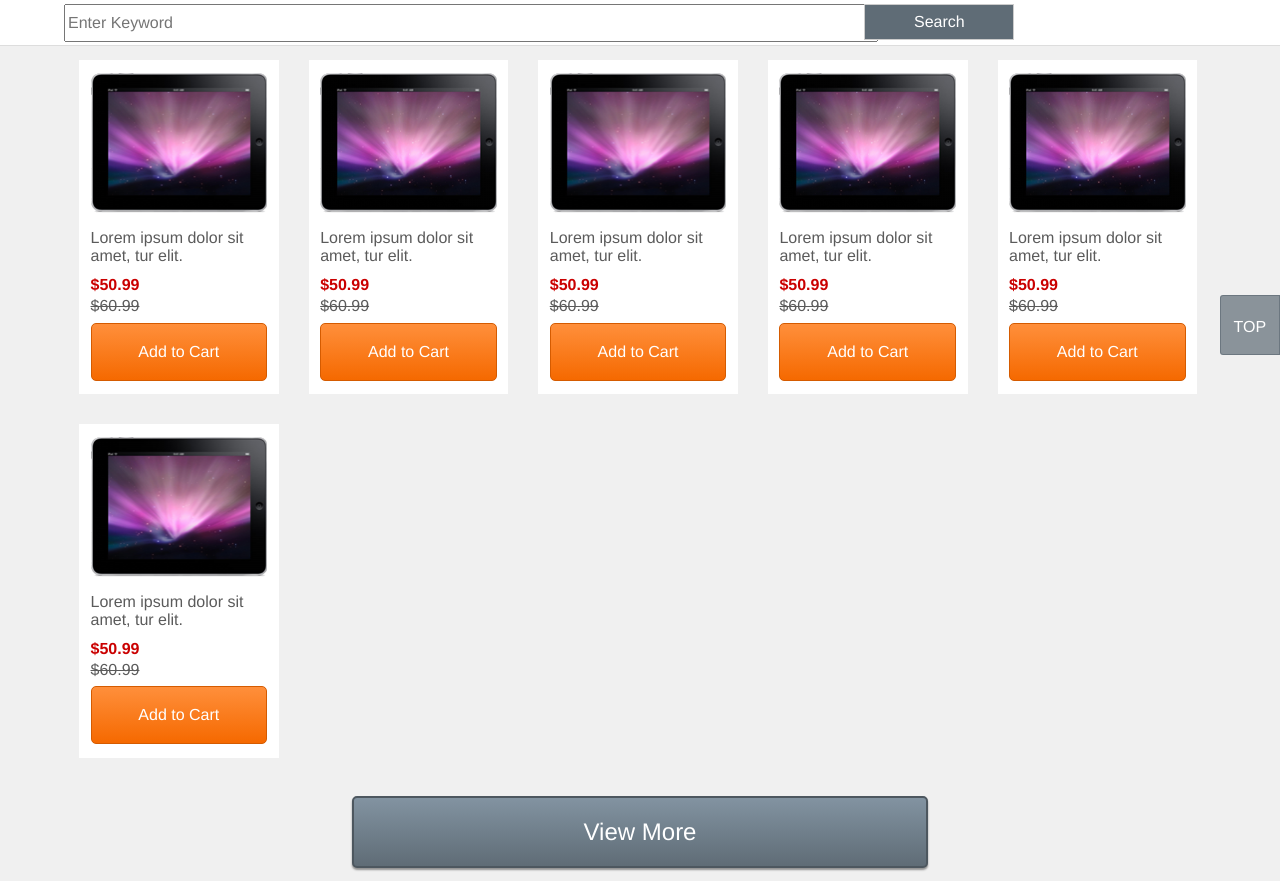
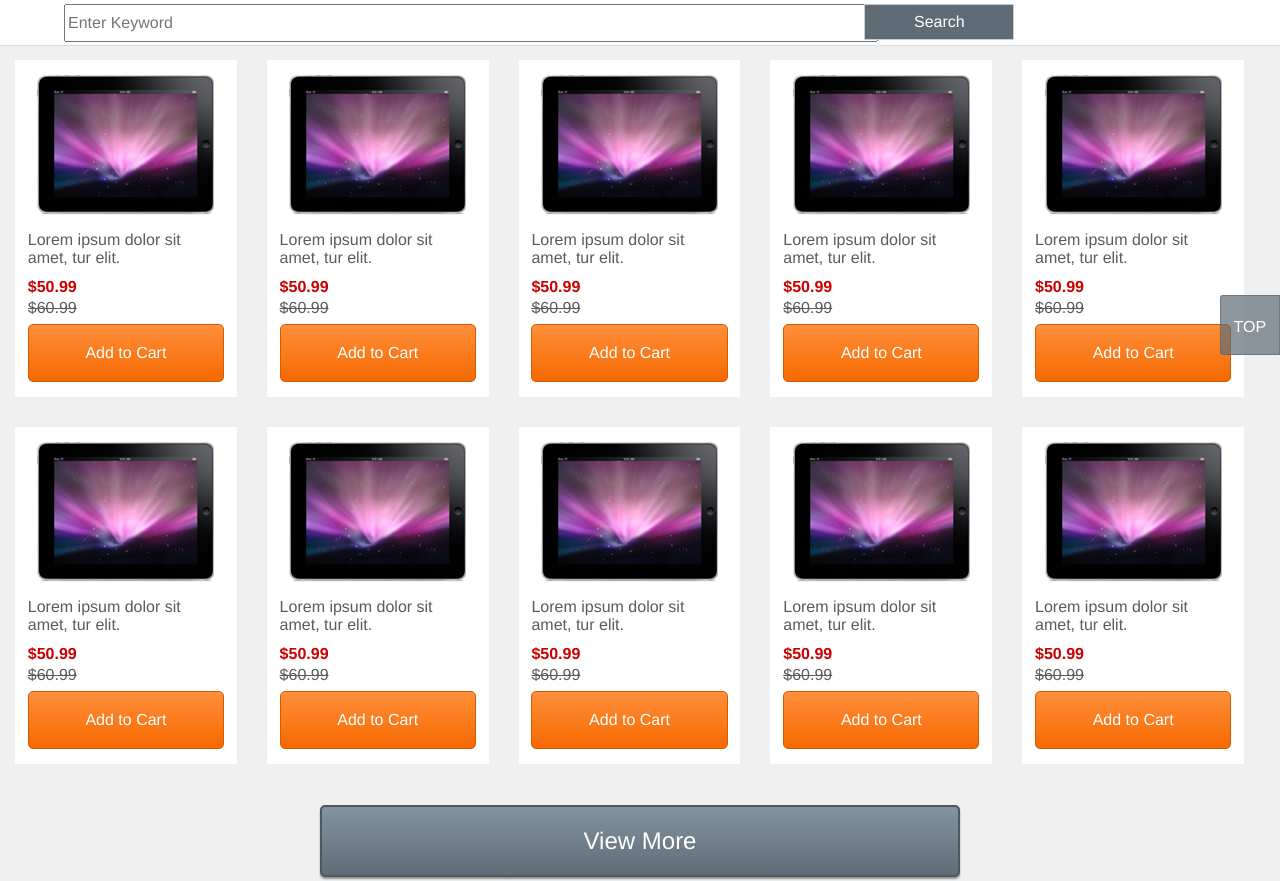
Before and after one commit to ktrammell95/mobile-practice, a website: page index.html in a window 1280 px wide. Shown: the part 105-986 px from the top of the page. Drawn offline with Linux system fonts and the light colour scheme.

Commit message:
cleaned up Less file

```diff
--- a/index.html
+++ b/index.html
@@ -10,7 +10,7 @@
 </head>
   <body>
      <header>
-      <div class="outer-container">
+      <div class="header-container">
         <div class="col col_12 header-content">
          <div class="col col_6 logo">
            <img src="images/mad_mobile_logo.png" class="img-responsive" alt="mad mobile logo">
@@ -116,9 +116,52 @@
               <input type="button" class="product_button" value="Add to Cart">
               </div>
             </div>
-           </div>
-      <!-- </div> -->
-      <div>
+          </div>
+          <div class="col col_4 col_lg_2 prod-wrapper">
+            <div class="col product">
+              <img src="images/product_image.png" alt="" class="img-responsive">
+              <p>Lorem ipsum dolor sit amet, tur elit.</p>
+              <p class="new_price">$50.99</p>
+              <p class="old_price">$60.99</p>
+              <div class="">
+              <input type="button" class="product_button" value="Add to Cart">
+              </div>
+            </div>
+          </div>
+          <div class="col col_4 col_lg_2 prod-wrapper">
+            <div class="col product">
+              <img src="images/product_image.png" alt="" class="img-responsive">
+              <p>Lorem ipsum dolor sit amet, tur elit.</p>
+              <p class="new_price">$50.99</p>
+              <p class="old_price">$60.99</p>
+              <div class="">
+              <input type="button" class="product_button" value="Add to Cart">
+              </div>
+            </div>
+          </div>
+          <div class="col col_4 col_lg_2 prod-wrapper">
+            <div class="col product">
+              <img src="images/product_image.png" alt="" class="img-responsive">
+              <p>Lorem ipsum dolor sit amet, tur elit.</p>
+              <p class="new_price">$50.99</p>
+              <p class="old_price">$60.99</p>
+              <div class="">
+              <input type="button" class="product_button" value="Add to Cart">
+              </div>
+            </div>
+          </div>
+          <div class="col col_4 col_lg_2 prod-wrapper">
+            <div class="col product">
+              <img src="images/product_image.png" alt="" class="img-responsive">
+              <p>Lorem ipsum dolor sit amet, tur elit.</p>
+              <p class="new_price">$50.99</p>
+              <p class="old_price">$60.99</p>
+              <div class="">
+              <input type="button" class="product_button" value="Add to Cart">
+              </div>
+            </div>
+          </div>
+        <div>
         <div class="section col_12">
           <input type="button" class="view_more_button" value="View More">
         </div>
--- a/less/styles.less
+++ b/less/styles.less
@@ -50,7 +50,8 @@
 
 .uppercase{text-transform: uppercase;}
 .container{padding-top: 150px;}
-.outer-container{margin: 0 5%;}
+.outer-container{margin: auto;}
+.header-container{margin: 0 5%;}
 .top-btn{
 	margin-top: 400px;
   position: fixed;
@@ -118,10 +119,9 @@
 			}
 		}
 	}
-
-
 }//Header
 
+//Dropdown Navigation
 .dropdown-nav{
 	background: rgba(95, 108, 118, 1);
 	margin: 0;
@@ -140,6 +140,7 @@
 	a{color: #ccc;}
 }
 
+//Search field & button
 form{ margin: -1% 0;}
 input{line-height: 2em;}
 .input{
@@ -167,13 +168,38 @@
 	margin-left: -6px;
 }
 
+//Product Area
 section{
 	.prod-wrapper{
 		background: @light-bkgrnd;
 		margin: 15px;
 		padding: 3%;
 	}
+	.product_button {
+	  border: 1px solid rgb(213, 91, 0);
+	  border-radius: 5px;
+	  background-image: -moz-linear-gradient( 90deg, rgb(245,105,0) 0%, rgb(255,143,59) 100%);
+	  background-image: -webkit-linear-gradient( 90deg, rgb(245,105,0) 0%, rgb(255,143,59) 100%);
+	  background-image: -ms-linear-gradient( 90deg, rgb(245,105,0) 0%, rgb(255,143,59) 100%);
+		color: #fff;
+	  width: 100%;
+	  height: 58px;
+	}
+	.view_more_button {
+	  border: 2px solid rgb(77, 87, 95);
+	  border-radius: 5px;
+	  background-image: -moz-linear-gradient( 90deg, rgb(95,108,118) 0%, rgb(130,147,161) 100%);
+	  background-image: -webkit-linear-gradient( 90deg, rgb(95,108,118) 0%, rgb(130,147,161) 100%);
+	  background-image: -ms-linear-gradient( 90deg, rgb(95,108,118) 0%, rgb(130,147,161) 100%);
+	  box-shadow: 0px 2px 2px 0px rgba(2, 3, 3, 0.4);
+		color: #fff;
+		font-size: 1.5em;
+		width: 50%;
+	  height: 72px;
+		margin: 2% 25%;
+	}
 }
+
 footer{
 	clear: both;
 	border-top: @section-border;
@@ -194,49 +220,14 @@
 	}
 }
 
-.product_button {
-  border: 1px solid rgb(213, 91, 0);
-  border-radius: 5px;
-  background-image: -moz-linear-gradient( 90deg, rgb(245,105,0) 0%, rgb(255,143,59) 100%);
-  background-image: -webkit-linear-gradient( 90deg, rgb(245,105,0) 0%, rgb(255,143,59) 100%);
-  background-image: -ms-linear-gradient( 90deg, rgb(245,105,0) 0%, rgb(255,143,59) 100%);
-	color: #fff;
-  width: 100%;
-  height: 58px;
+/*  GO FULL WIDTH BELOW 480 PIXELS */
+@media only screen and (max-width: 480px) {
+	.col {  margin: 1% 0 1% 0%; }
+
+    .col_1, .col_2, .col_3, .col_4, .col_5, .col_6, .col_7, .col_8, .col_9, .col_10, .col_11, .col_12 {
+	width: 100%;
+	}
 }
-.view_more_button {
-  border: 2px solid rgb(77, 87, 95);
-  border-radius: 5px;
-  background-image: -moz-linear-gradient( 90deg, rgb(95,108,118) 0%, rgb(130,147,161) 100%);
-  background-image: -webkit-linear-gradient( 90deg, rgb(95,108,118) 0%, rgb(130,147,161) 100%);
-  background-image: -ms-linear-gradient( 90deg, rgb(95,108,118) 0%, rgb(130,147,161) 100%);
-  box-shadow: 0px 2px 2px 0px rgba(2, 3, 3, 0.4);
-	color: #fff;
-	font-size: 1.5em;
-	width: 50%;
-  height: 72px;
-	margin: 2% 25%;
-}
-
-
-// @media (min-width: 736px){
-//  .col_md_12{width: 100%;}
-//  .col_md_11{width: 91.53%;}
-//  .col_md_10{width: 83.06%;}
-//  .col_md_9{width: 74.6%;}
-//  .col_md_8{width: 66.13%;}
-//  .col_md_7{width: 57.66%;}
-//  .col_md_6{width: 49.2%;}
-//  .col_md_5{width: 40.73%;}
-//  .col_md_4{width: 32.26%;}
-//  .col_md_3{width: 23.8%;}
-//  .col_md_2{width: 15.33%;}
-//  .col_md_1{width: 6.866%;}
-//
-// }
-
-
-
 
 @media (min-width: 1024px){
   .col_lg_12{width: 100%;}
```
Also changed, not shown: styles.css.
